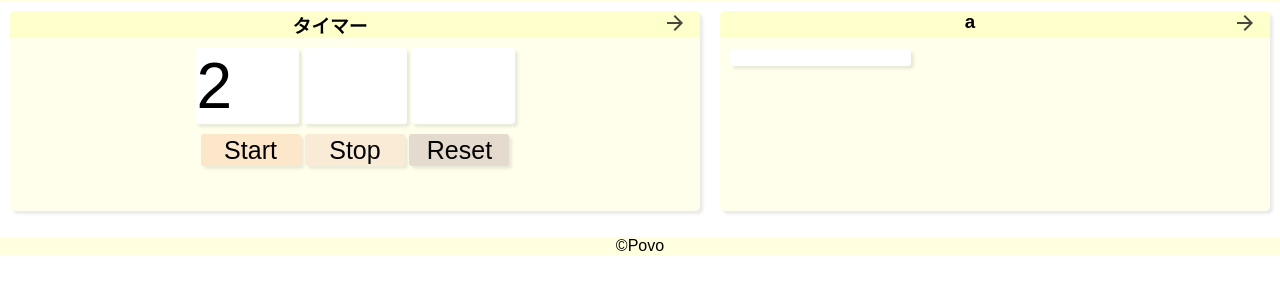
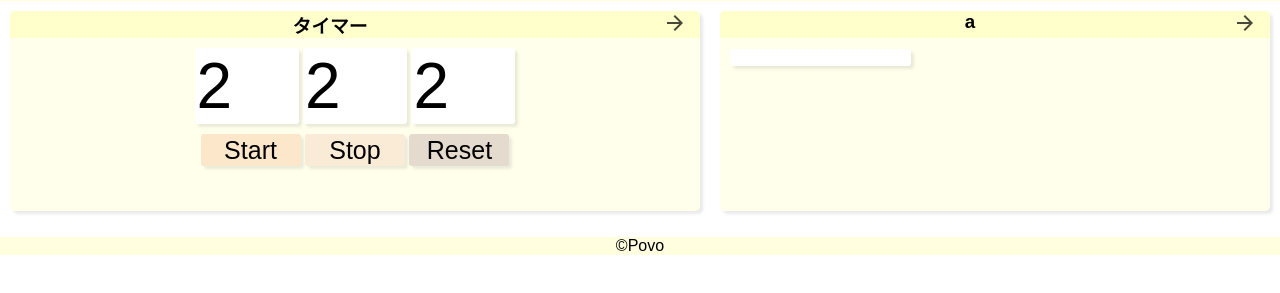
Before and after one commit to Povo43/YOSERI, a plain HTML site: page index.html in a window 1280 px wide. Both pictures are taken after a click on the button "Start". Shown: the part 51-344 px from the top of the page. Drawn offline with nearby package versions, Linux system fonts and the light colour scheme; a web font is replaced by a local one.

Commit message:
5/8 javascriptいじいじ

```diff
--- a/index.html
+++ b/index.html
@@ -48,8 +48,8 @@
                 </div>
                 <!--本体-->
                 <div class="card-body" id="timer">
-                        <input type="number" name="timer-s" class="timer-input" min="0" max="24" oninput="javascript: this.value = this.value.slice(0, 2);">
-                        <input type="number" name="timer-s" class="timer-input" min="0" max="60" oninput="javascript: this.value = this.value.slice(0, 2);">
+                        <input type="number" name="timer-h" class="timer-input" min="0" max="24" oninput="javascript: this.value = this.value.slice(0, 2);">
+                        <input type="number" name="timer-m" class="timer-input" min="0" max="60" oninput="javascript: this.value = this.value.slice(0, 2);">
                         <input type="number" name="timer-s" class="timer-input" min="0" max="60" oninput="javascript: this.value = this.value.slice(0, 2);">
                         <br>
                         <button name="timer-start" id="timer-start" class="timer-button">Start</button>
--- a/top/top.js
+++ b/top/top.js
@@ -2,12 +2,17 @@
 const START = document.getElementById('timer-start');
 const STOP = document.getElementById('timer-stop');
 const RESET = document.getElementById('timer-reset');
-const HOURS = document.querySelector('input[name="timer-s"]');
+const SECONDS = document.querySelector('input[name="timer-s"]');
+const MINITS = document.querySelector('input[name="timer-m"]');
+const HOURS = document.querySelector('input[name="timer-h"]');
 
 START.addEventListener('click', () => {
     //クリックイベント
-    alert("スタートしました")
+    alert("スタートしました");
     HOURS.value = "2";
+    MINITS.value = "2";
+    SECONDS.value = "2";
+    timer_start();
 });
 
 STOP.addEventListener('click', () => {
@@ -17,3 +22,11 @@ STOP.addEventListener('click', () => {
 RESET.addEventListener('click', () => {
     alert("リセットしました")
 });
+
+function timer_display(){
+
+}
+
+function timer_start(){
+    /*呼び出せてる*/
+}
```
